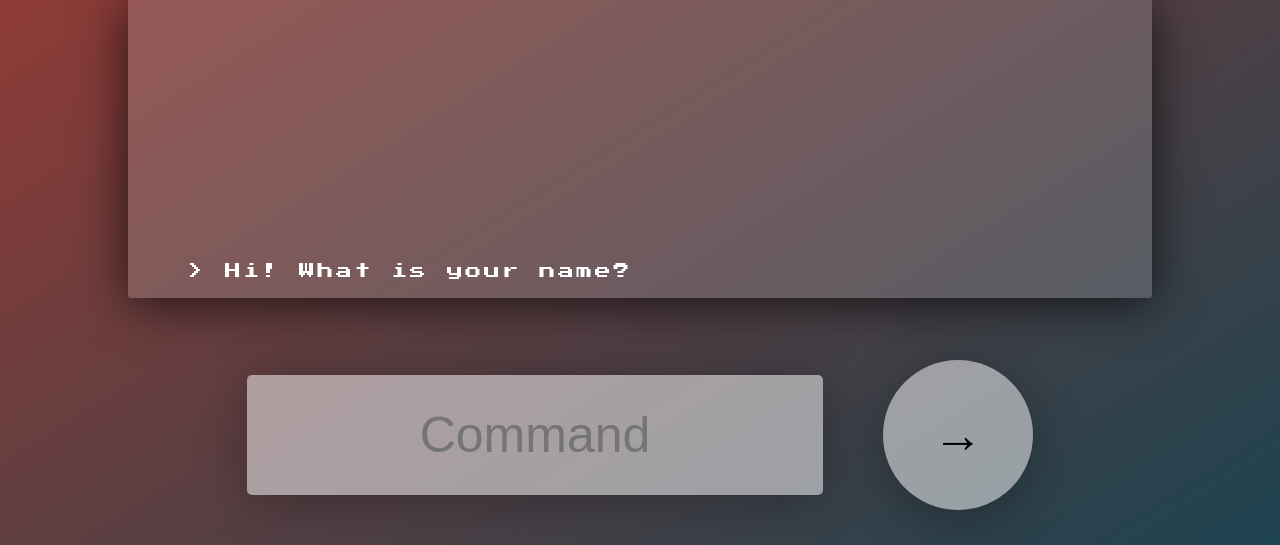
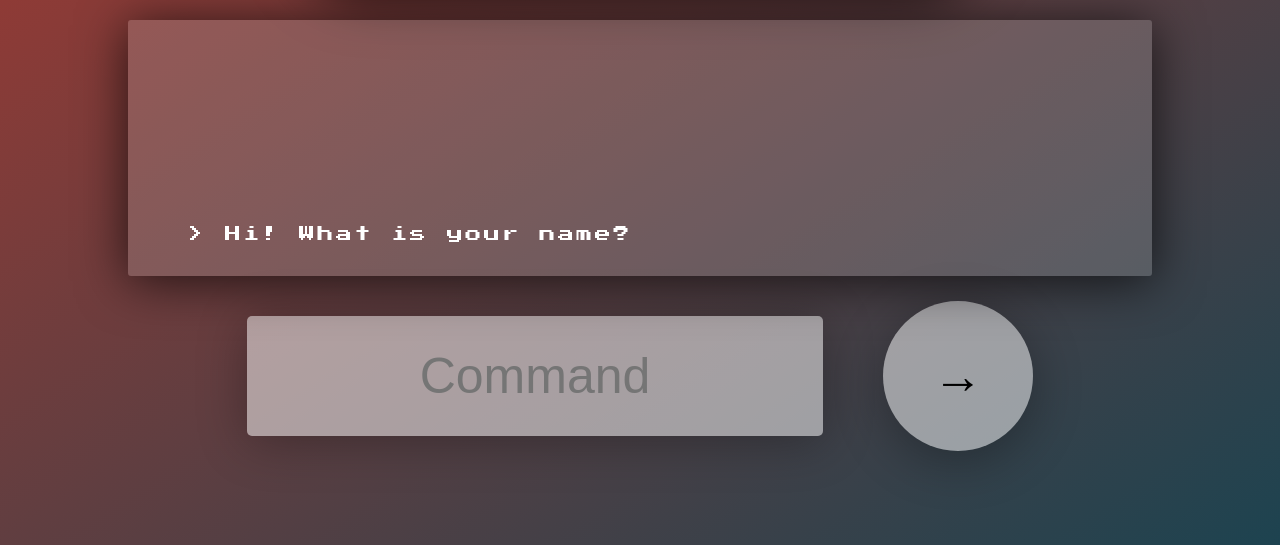
Before and after one commit to kojogadget/jsGame, a website: page index.html in a window 1280 px wide. Shown: the part 255-800 px from the top of the page. Drawn offline with Linux system fonts and the light colour scheme.

Commit message:
Making message flow out text-box

```diff
--- a/index.html
+++ b/index.html
@@ -13,8 +13,6 @@
   <body class="container">
     <h1 class="header--1">The Game</h1>
 
-
-
     <div class="text-box">
       <button class="exit hidden">
         <svg class="exit__icon">
@@ -22,10 +20,11 @@
         </svg>
       </button>
 
-      <ul class="message ">
-        <li class="message__line message__text">
-            > Hi! What is your name?
-        </li>
+      <div class="message">
+        <ul class="message__list">
+          <li class="message__text">> Hi! What is your name?</li>
+        </ul>
+      </div>
     </div>
 
     <ul class="options hidden">
@@ -52,7 +51,9 @@
         </button>
       </li>
       <li class="options__item options__item--7">
-        <button class="options__btn btn" id="drawsomething">Draw Something</button>
+        <button class="options__btn btn" id="drawsomething">
+          Draw Something
+        </button>
       </li>
     </ul>
 
--- a/resources/js/script.js
+++ b/resources/js/script.js
@@ -35,8 +35,6 @@ const m8bBtn = document.getElementById('magic8ball');
 
 // Message section
 const messageSection = document.querySelector('.message');
-const ul = document.querySelector('.message');
-const li = document.createElement('li');
 
 const welcomeMessage = document.querySelector('.message__line--2');
 const welcomeMessageText = document.querySelector('.message__text--2');
@@ -49,14 +47,18 @@ const m8bText = document.querySelector('.magic__text');
 const exitBtn = document.querySelector('.exit');
 
 const addHeading = function (text) {
+  let ul = document.querySelector('.message__list');
+  let li = document.createElement('li');
   li.appendChild(document.createTextNode(text));
-  li.setAttribute('class', 'heading--2');
+  li.setAttribute('class', 'header--2');
   ul.appendChild(li);
 };
 
 const addLine = function (text) {
-  li.appendChild(document.createTextNode(text));
-  li.setAttribute('class', 'message__line message__text');
+  let ul = document.querySelector('.message__list');
+  let li = document.createElement('li');
+  li.appendChild(document.createTextNode('> ' + text));
+  li.setAttribute('class', 'message__text');
   ul.appendChild(li);
 };
 
@@ -64,7 +66,7 @@ const addName = function () {
   player.name = command.value;
   command.value = '';
 
-  addLine(`> Welcome, ${player.name}! What program do you want to try?`);
+  addLine(`Welcome, ${player.name}! What program do you want to try?`);
   responsSection.classList.add('hidden');
   optionsSection.classList.remove('hidden');
 };
--- a/resources/sass/base/_typography.scss
+++ b/resources/sass/base/_typography.scss
@@ -1,7 +1,7 @@
-@import url("https://fonts.googleapis.com/css?family=Press+Start+2P&display=swap");
+@import url('https://fonts.googleapis.com/css?family=Press+Start+2P&display=swap');
 
 body {
-  font-family: "Press Start 2P", sans-serif;
+  font-family: 'Press Start 2P', sans-serif;
   color: $color-white;
   line-height: 1.5;
 }
@@ -10,6 +10,12 @@ body {
   &--1 {
     font-size: 7rem;
     color: $color-white;
+  }
+
+  &--2 {
+    font-size: 2.5rem;
+    margin: 0 auto;
+    margin-top: 1.5rem;
   }
 }
 
--- a/resources/sass/components/_textbox.scss
+++ b/resources/sass/components/_textbox.scss
@@ -1,8 +1,8 @@
 .text-box {
   position: relative;
-  height: 80%;
+  height: 100%;
   width: 80%;
-  padding: 1.5rem 6rem;
+  padding: 3rem 6rem;
   background-color: rgba($color-grey-light, 0.2);
   border-radius: 3px;
   -webkit-box-shadow: 0 0.5rem 5rem rgba($color-black, 0.7);
--- a/resources/sass/layout/_grid.scss
+++ b/resources/sass/layout/_grid.scss
@@ -1,7 +1,7 @@
 .container {
   display: grid;
-  grid-template-rows: min-content 1fr min-content;
+  grid-template-rows: min-content 20vw min-content;
   grid-template-columns: 1fr;
   justify-items: center;
-  align-items: center;
+  align-content: center;
 }
--- a/resources/sass/layout/_message.scss
+++ b/resources/sass/layout/_message.scss
@@ -1,16 +1,26 @@
 .message {
-  height: 100%;
+  max-height: 100%;
   width: 100%;
   max-width: 150rem;
-  justify-self: center;
-  overflow: hidden;
+  overflow-y: hidden;
 
-  border-radius: 3px;
+  display: grid;
+  align-content: end;
+  grid-template-rows: minmax(0, 30rem);
 
-  display: flex;
-  flex-direction: column;
-  align-items: flex-start;
-  justify-content: flex-end;
+  &__list {
+    height: 100%;
+    width: 100%;
+    max-width: 150rem;
+    justify-self: center;
+
+    border-radius: 3px;
+    list-style: none;
+
+    display: grid;
+    grid-auto-rows: min-content;
+    align-content: end;
+  }
 
   &__text {
     margin-top: 2.5rem;
--- a/resources/sass/layout/_options.scss
+++ b/resources/sass/layout/_options.scss
@@ -5,6 +5,7 @@
 
   width: 100%;
   max-width: 180rem;
+  margin-top: 2rem;
   margin-bottom: 3rem;
 
   list-style: none;
```
Also changed, not shown: resources/css/style.css.
